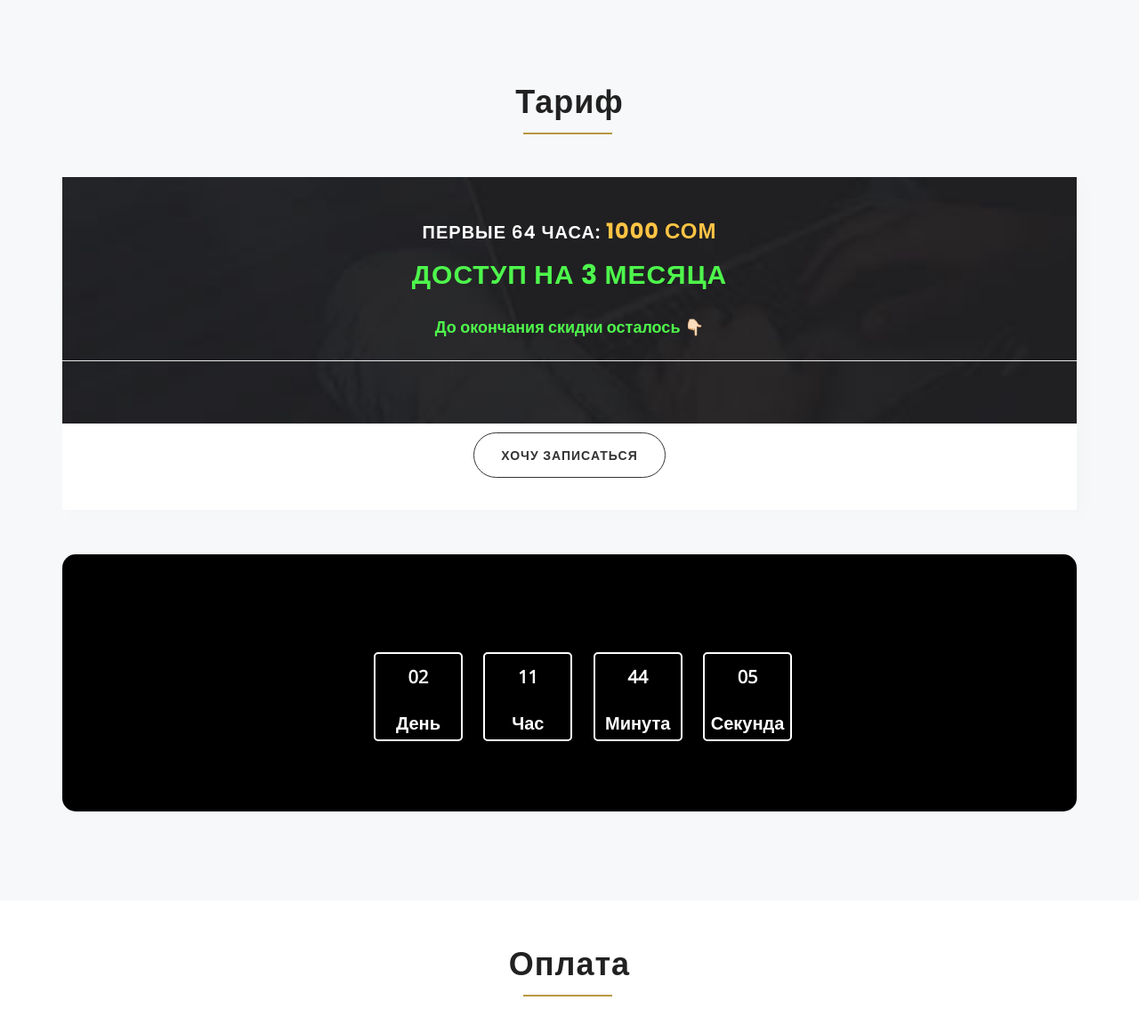
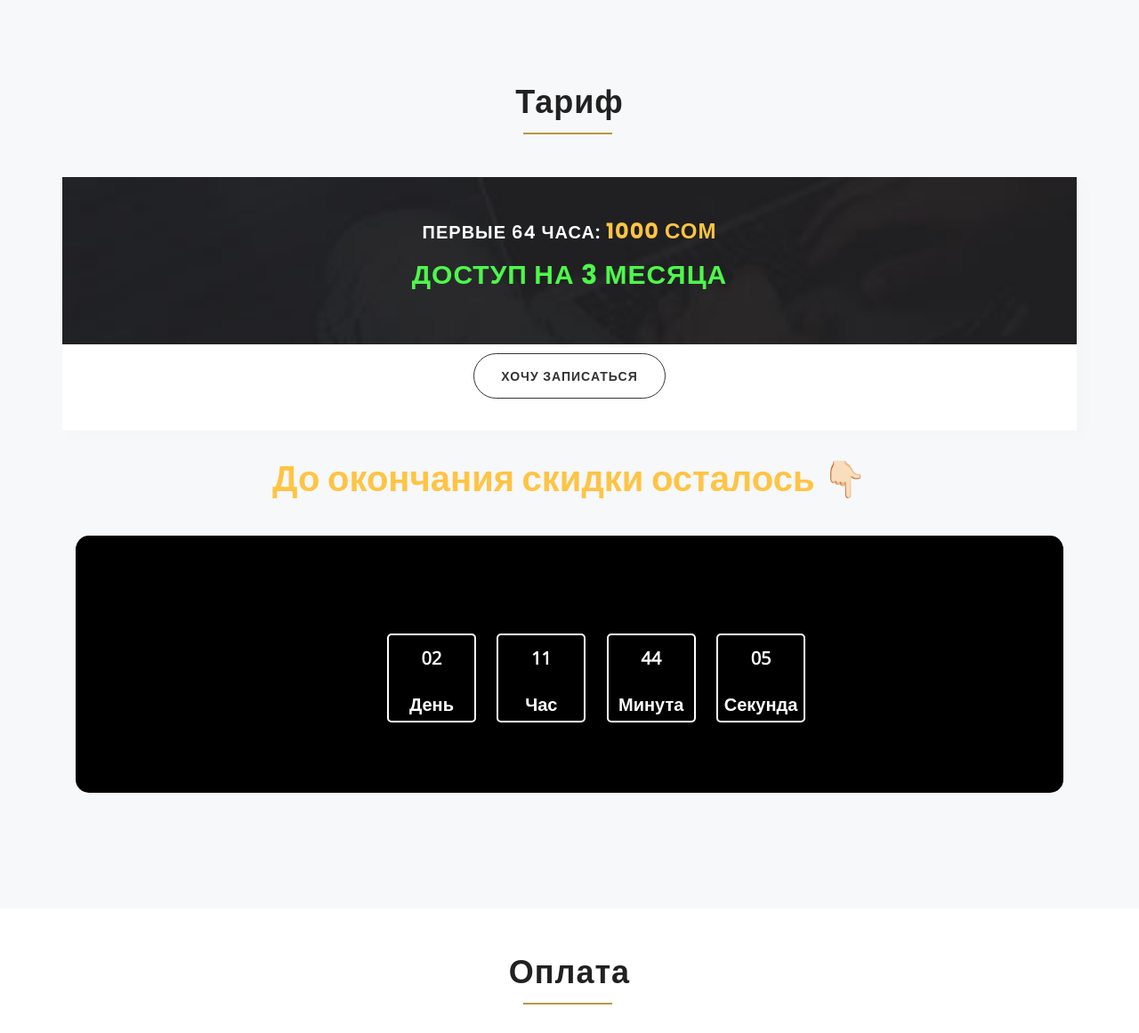
Before and after one commit to Toktorov/Mobilograf, a Django app: page / in a window 1280 px wide. Shown: the part 2689-3850 px from the top of the page at 89% size. Run offline with Django 3.2, Linux system fonts and the light colour scheme; parts of the project's set-up code (start-up, migrations or seed data) failed here and were passed over; some libraries are stand-ins or nearby versions; some web fonts are replaced.

Commit message:
edit timer

```diff
--- a/templates/index.html
+++ b/templates/index.html
@@ -275,7 +275,7 @@
                         <!-- <h4>17-20 сентября:<span class="gradient">1990 сом</span> </h4>
                         <h4>20 сентября: <span class="gradient">3990 сом</span></h4> -->
                         <h4>  <span style="color: #4ef74c; font-weight: bold; font-size: 30px;">доступ на 3 месяца</span></h4>
-                            <h5><span style="color: #4ef74c;">До окончания скидки осталось 👇🏻</span></h5>
+
                     </div>
                     <div class="text-center" style="margin-top: 10px;">
                         <a href="#pay-pay" class="more-link">Хочу записаться</a>
@@ -283,7 +283,15 @@
                 </div>
                 <!-- End: pricing-box 3 -->
             </div>
-                <div class="col-lg-12 col-md-12 col-12">
+        </div>
+        <!--/ row -->
+    </div>
+    <!--/ container -->
+    <div class="container">
+        <div class="col-lg-12 col-md-12 col-12" style="margin-bottom: 30px;">
+            <h3 style="text-align: center;"><span style="color: #ffc444;">
+                До окончания скидки осталось 👇🏻</span>
+            </h3>
             <div class="content">
                 <div class="container wow fadeInUp delay-03s animated" style="visibility: visible;">
                   <div class="row">
@@ -293,9 +301,6 @@
             </div>
         </div>
     </div>
-            <!--/ row -->
-        </div>
-        <!--/ container -->
 </section>
 <!--End: Pricing Section
 ==================================================-->
```
Lines whose indentation alone changed are shown as unchanged.
